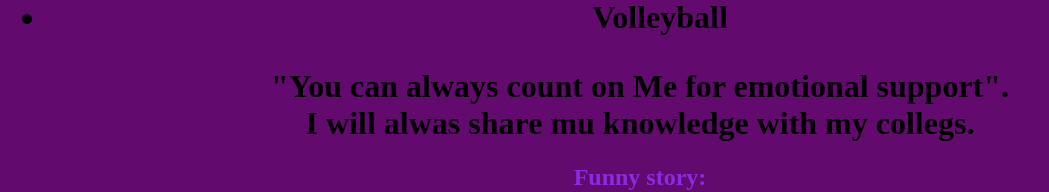
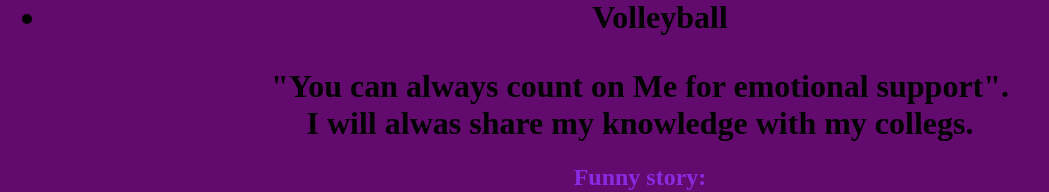
Before and after one commit to klarida/html-introduction, a plain HTML site: page index.html in a window 1280 px wide. Shown: the part 715-907 px from the top of the page, without its empty margins (0-1049 px from the left). Drawn offline with Linux system fonts and the light colour scheme.

Commit message:
Add files via upload

```diff
--- a/index.html
+++ b/index.html
@@ -57,7 +57,7 @@ Volleyball
 </h1>
 <h1 class id="t2">
 "You can always count on Me for emotional support". <br>
- I will alwas share mu knowledge with my collegs.
+ I will alwas share my knowledge with my collegs.
 </h1>
 <h2 class="t3">Funny story:
     <p><br> I was actually born the 19 of july,<br>
```
